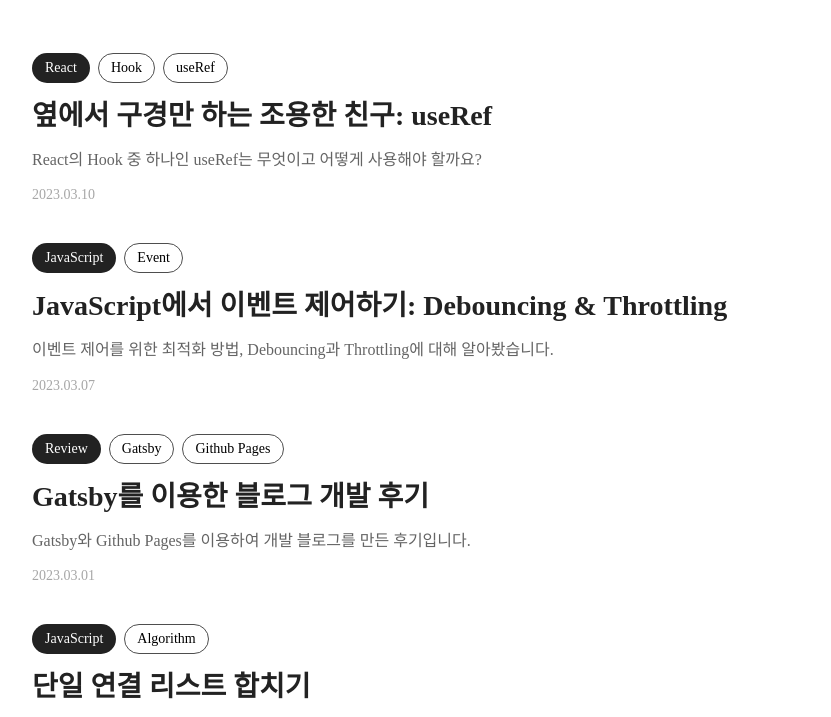
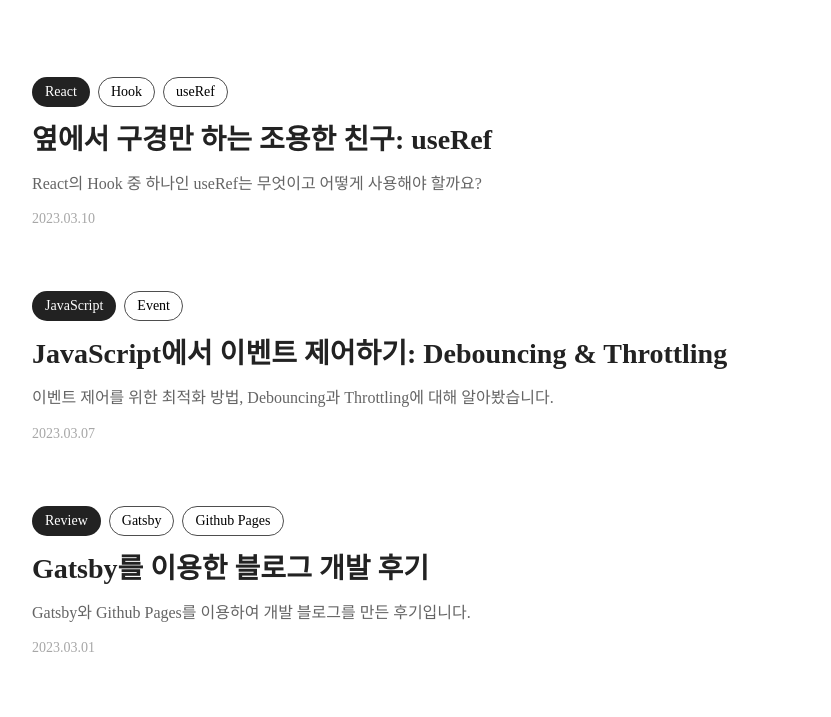
Before and after one commit to devseop/seopchive, a Gatsby site: page / in a window 1280 px wide. Shown: the part 67-784 px from the top of the page, without its empty margins (224-1055 px from the left). Built offline with nearby package versions, Linux system fonts and the light colour scheme; Gatsby itself is replaced by a stand-in of ours; a web font is replaced by a local one.

Commit message:
:recycle: [W.I.P] 코드 리팩토링

```diff
--- a/gatsby-config.js
+++ b/gatsby-config.js
@@ -11,7 +11,7 @@ module.exports = {
   siteMetadata: {
     title: `dev.seop`,
     description: `devseop blog`,
-    author: `devseop`,
+    author: `younseop lee`,
     siteUrl: `https://devseop.github.io`,
   },
   plugins: [
--- a/src/components/Main/Navbar.tsx
+++ b/src/components/Main/Navbar.tsx
@@ -1,19 +1,13 @@
 import React from 'react';
 import styled from '@emotion/styled';
-// import { IGatsbyImageData } from 'gatsby-plugin-image';
-// import BlogLogoImage from './BlogLogoImage';
 import { Link } from 'gatsby';
 
-// export type IntroductionProps = {
-//   // profileImage?: IGatsbyImageData;
-//   blogLogoImage: IGatsbyImageData;
-// };
-
-const Background = styled.header`
+const Background = styled.nav`
   width: 100%;
   position: fixed;
   z-index: 100;
   border-bottom: 0.5px solid rgba(34, 34, 34, 0.2);
+  background-color: #fff;
 `;
 
 const NavbarWrapper = styled.div`
@@ -23,23 +17,11 @@ const NavbarWrapper = styled.div`
   justify-content: space-between;
   margin: 0 auto;
   padding: 16px 0;
-  background-color: #fff;
+
+  @media (max-width: 768px) {
+    padding: 16px;
+  }
 `;
-
-// const Wrapper = styled.div`
-//   display: flex;
-//   flex-direction: row;
-//   justify-content: space-between;
-//   align-items: center;
-//   width: 768px;
-//   margin: 16px auto;
-
-//   @media (max-width: 768px) {
-//     width: 100%;
-//     height: 300px;
-//     padding: 0 20px;
-//   }
-// `;
 
 const WordMark = styled.span`
   color: rgba(34, 34, 34, 1);
@@ -79,8 +61,8 @@ const Navbar = () => {
           <WordMark>dev.seop</WordMark>
         </Link>
         <MenuWrapper>
-          {/* <MenuLink to="/">Posts</MenuLink> */}
-          {/* <MenuLink to="/resume">Resume</MenuLink> */}
+          {/* <MenuLink to="/">Posts</MenuLink>
+          <MenuLink to="/about">About</MenuLink> */}
           <MenuLink to="https://github.com/devseop/" target="_blank">
             Github
           </MenuLink>
--- a/src/components/Main/PostItem.tsx
+++ b/src/components/Main/PostItem.tsx
@@ -1,40 +1,42 @@
 import React, { FunctionComponent } from 'react';
 import styled from '@emotion/styled';
 import { Link } from 'gatsby';
-import { GatsbyImage } from 'gatsby-plugin-image';
 import { PostFrontmatterType } from 'types/PostItem.types';
 
 type PostItemProps = PostFrontmatterType & { link: string };
 
 const PostItemWrapper = styled.article`
+  // wrapper layout style
   display: flex;
   cursor: pointer;
-  // transition: 0.3s box-shadow;
+  padding: 24px;
+  border-radius: 16px;
 
-  /* &:hover {
-    box-shadow: 0 0 10px rgba(0, 0, 0, 0.3);
-  } */
-`;
+  &:hover {
+    background-color: rgba(34, 34, 34, 0.05);
+  }
 
-const ThumbnailImage = styled(GatsbyImage)`
-  width: 200px;
-  height: 200px;
-  border-radius: 16px;
-`;
+  &:active {
+    background-color: rgba(34, 34, 34, 0.1);
+  }
 
-const PostItemContent = styled.div`
+  // content item layout style
   flex: 1;
   display: flex;
   flex-direction: column;
   gap: 16px;
   margin: auto;
-  // padding-left: 40px;
+`;
+
+const ContentItemHeader = styled.div`
+  display: flex;
+  flex-direction: column;
+  gap: 10px;
 `;
 
 const Title = styled.h2`
   display: -webkit-box;
   overflow: hidden;
-  // margin-bottom: 16px;
   text-overflow: ellipsis;
   white-space: normal;
   overflow-wrap: break-word;
@@ -49,11 +51,6 @@ const Date = styled.h6`
   font-size: 14px;
   font-weight: 400;
   color: rgba(34, 34, 34, 0.4);
-`;
-
-const Category = styled.div`
-  display: flex;
-  // margin-bottom: 8px;
 `;
 
 const CategoryItem = styled.h6`
@@ -73,7 +70,6 @@ const CategoryItem = styled.h6`
 const Summary = styled.h5`
   display: -webkit-box;
   overflow: hidden;
-  // margin-bottom: 12px;
   text-overflow: ellipsis;
   line-height: 1.4;
   white-space: normal;
@@ -90,29 +86,21 @@ const PostItem: FunctionComponent<PostItemProps> = ({
   date,
   categories,
   summary,
-  // thumbnail: {
-  //   childImageSharp: { gatsbyImageData },
-  // },
   link,
 }) => {
   return (
     <Link to={link}>
       <PostItemWrapper>
-        {/* <ThumbnailImage image={gatsbyImageData} alt="포스트 이미지" /> */}
-        <PostItemContent>
-          <div
-            style={{ display: 'flex', flexDirection: 'column', gap: '10px' }}
-          >
-            <Category>
-              {categories.map((category) => (
-                <CategoryItem key={category}>{category}</CategoryItem>
-              ))}
-            </Category>
-            <Title>{title}</Title>
+        <ContentItemHeader>
+          <div style={{ display: 'flex' }}>
+            {categories.map((category) => (
+              <CategoryItem key={category}>{category}</CategoryItem>
+            ))}
           </div>
-          <Summary>{summary}</Summary>
-          <Date>{date.slice(0, -1)}</Date>
-        </PostItemContent>
+          <Title>{title}</Title>
+        </ContentItemHeader>
+        <Summary>{summary}</Summary>
+        <Date>{date.slice(0, -1)}</Date>
       </PostItemWrapper>
     </Link>
   );
--- a/src/components/Main/PostList.tsx
+++ b/src/components/Main/PostList.tsx
@@ -14,14 +14,14 @@ type PostListType = {
 const PostListWrapper = styled.section`
   display: flex;
   flex-direction: column;
-  gap: 40px;
-  width: 768px;
+  gap: 16px;
+  width: 816px;
   margin: 120px auto 0;
 
   @media (max-width: 768px) {
     grid-template-columns: 1fr;
     width: 100%;
-    padding: 50px 20px;
+    /* padding: 50px 20px; */
   }
 `;
 
```
Also changed, not shown: package.json (+5 -5 lines), src/components/About/About_template.tsx (added, +7 -0 lines), src/components/Post/PostHead.tsx (+3 -29 lines), src/components/Resume/resume_template.tsx (deleted, +0 -7 lines), src/pages/about.tsx (renamed from src/pages/resume.tsx, +8 -8 lines).
